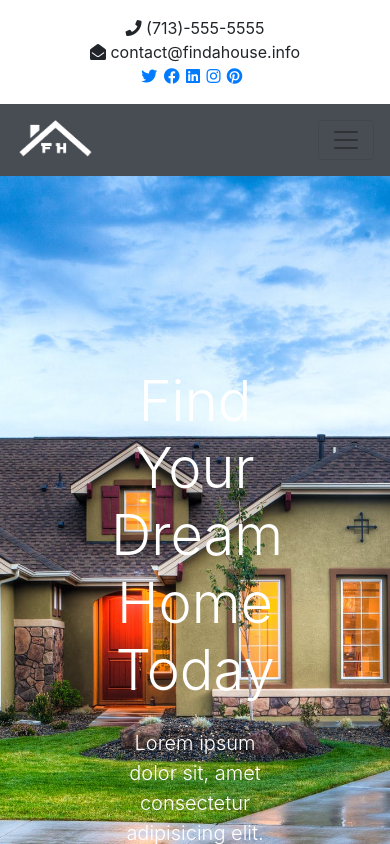
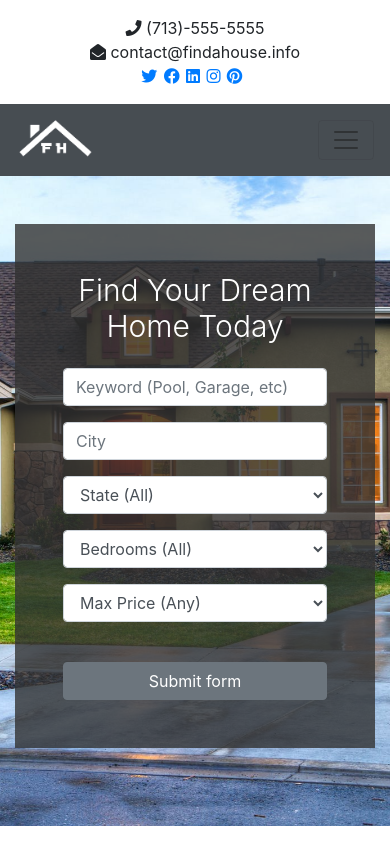
Before and after one commit to SamKlep/fiindahouse, a React (Create React App) app in the folder client/: page / in a window 390 px wide. Shown: the top 844 px of the page. Built offline with nearby package versions, Linux system fonts and the light colour scheme.

Commit message:
Form styling HomeScreen.js

```diff
--- a/client/src/index.css
+++ b/client/src/index.css
@@ -31,13 +31,31 @@
   padding-top: 6rem;
 }
 
+#showcase .home-search {
+  min-height: 400px;
+  position: relative;
+  border-radius: 5px; }
+
+#showcase .overlay {
+  content: '';
+  position: absolute;
+  top: 0;
+  left: 0;
+  min-height: 400px;
+  width: 100%;
+  background: rgba(51, 51, 51, 0.8);
+}
+
 @media (max-width: 768px) {
-  /* #showcase {
-      padding-top: 3rem; }
-      #showcase h1 {
-        font-size: 40px; }
-      #showcase p {
-        display: none; } */
+  #showcase {
+    padding-top: 3rem;
+  }
+  #showcase h1 {
+    font-size: 40px;
+  }
+  #showcase p {
+    display: none;
+  }
   #top-bar {
     text-align: center;
   }
@@ -45,3 +63,30 @@
     text-align: center !important;
   }
 }
+
+@media (max-width: 768px) {
+  #showcase {
+    padding-top: 3rem;
+  }
+  #showcase h1 {
+    font-size: 40px;
+  }
+  #showcase p {
+    display: none;
+  }
+  #top-bar {
+    text-align: center;
+  }
+  #top-bar .social {
+    text-align: center !important;
+  }
+}
+
+@media (max-width: 576px) {
+  #showcase h1 {
+    font-size: 30px;
+  }
+  #showcase-inner h1 {
+    font-size: 40px;
+  }
+}
```
